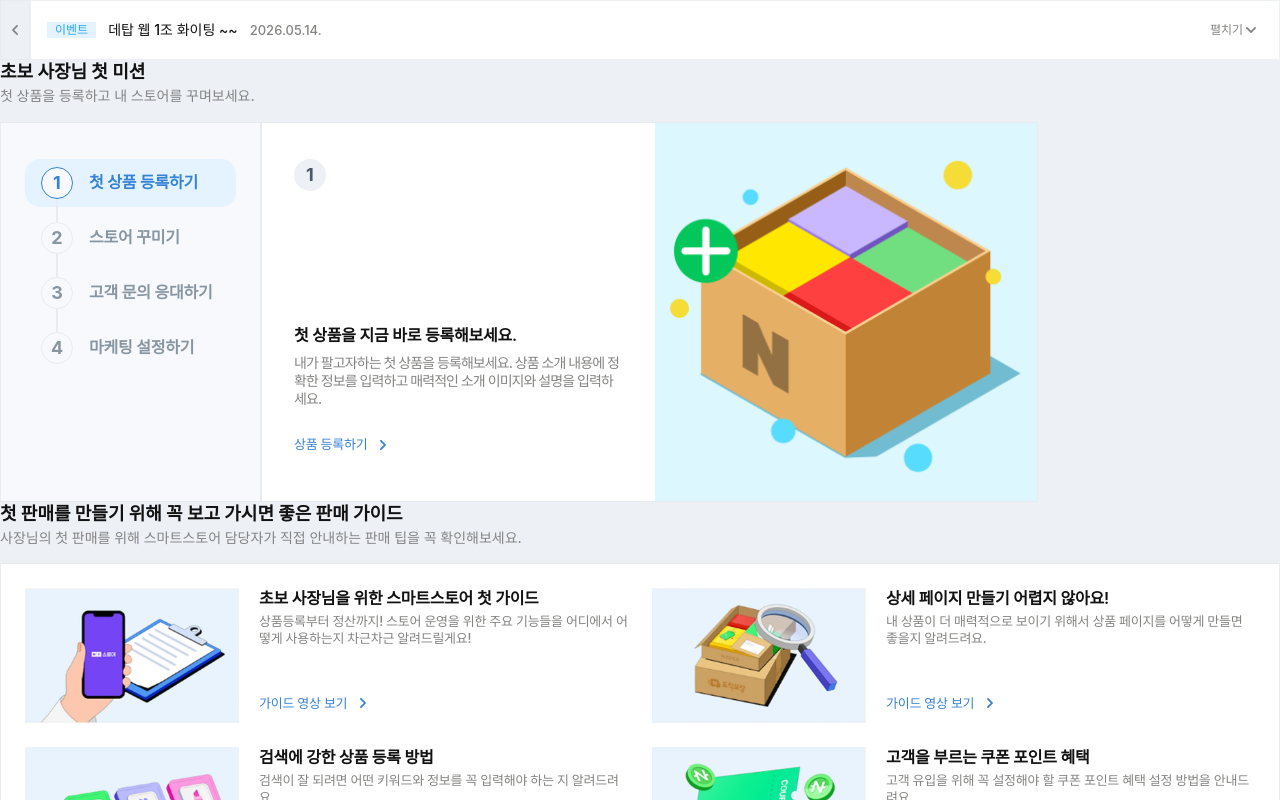
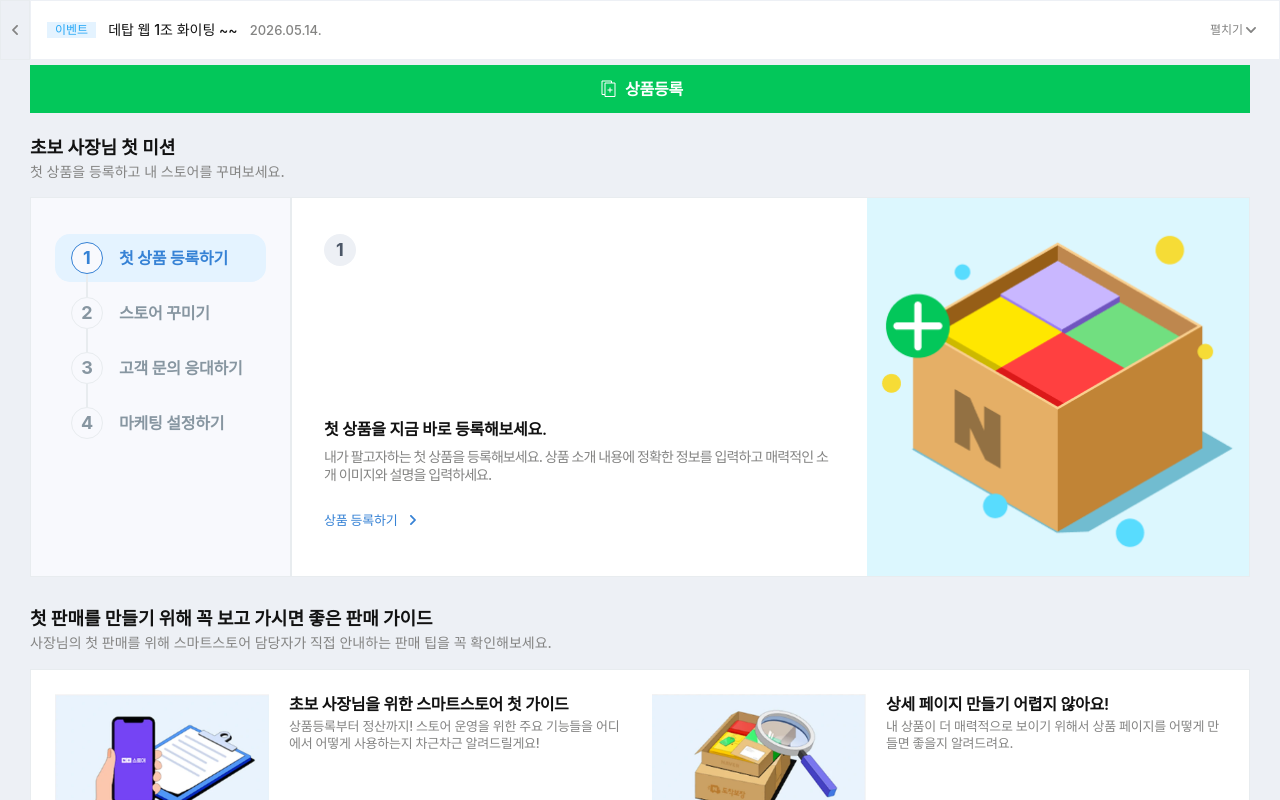
Before and after one commit to SOPT-all/38-COLLABORATION-WEB-NAVER-SMARTSTORE, a React (Vite) app: page / in a window 1280 px wide. Shown: the top 800 px of the page. Built offline with nearby package versions, Linux system fonts and the light colour scheme; a web font is replaced by a local one.

Commit message:
feat: 스토어 홈 퍼블리싱

```diff
--- a/src/pages/store-home/components/mission-section/mission-content-card/mission-content-card.tsx
+++ b/src/pages/store-home/components/mission-section/mission-content-card/mission-content-card.tsx
@@ -12,7 +12,7 @@
 }: MissionContentCardProps) {
   const navigate = useNavigate();
   return (
-    <div className='flex w-[77.7rem] border border-gray-200 bg-white'>
+    <div className='flex flex-1 border border-gray-200 bg-white'>
       {/* 왼쪽 콘텐츠 영역 */}
       <div className='flex flex-1 flex-col justify-between px-[3.2rem] py-[3.6rem]'>
         {/* 숫자 + 원 프레임 */}
--- a/src/pages/store-home/store-home.tsx
+++ b/src/pages/store-home/store-home.tsx
@@ -1,28 +1,40 @@
 import GuideSection from './components/guide-section/guide-section';
-import HomeNoticeBar, { type HomeNotice } from "./components/home-notice-bar";
+import HomeNoticeBar, { type HomeNotice } from './components/home-notice-bar';
 import MissionSection from './components/mission-section/mission-section';
+import RegisterButton from './components/register-button/register-button';
 
 const notices: HomeNotice[] = [
   {
     id: 1,
-    noticeType: "SYSTEM",
-    title: "정산 일일 리포트 발송 일시 중단 안내",
-    createdAt: "2026-05-09T14:30:00",
+    noticeType: 'SYSTEM',
+    title: '정산 일일 리포트 발송 일시 중단 안내',
+    createdAt: '2026-05-09T14:30:00',
   },
   {
     id: 2,
-    noticeType: "EVENT",
-    title: "데탑 웹 1조 화이팅 ~~",
-    createdAt: "2026-05-14T14:30:00",
+    noticeType: 'EVENT',
+    title: '데탑 웹 1조 화이팅 ~~',
+    createdAt: '2026-05-14T14:30:00',
   },
 ];
 
 const StoreHome = () => {
-  return <>
+  return (
+    <div className='w-full'>
       <HomeNoticeBar notices={notices} />
-      <MissionSection />
-      <GuideSection />
-  </>;
+      <div className='flex w-full flex-col px-[3rem]'>
+        <div className='mt-[0.5rem]'>
+          <RegisterButton />
+        </div>
+        <div className='mt-[2.25rem]'>
+          <MissionSection />
+        </div>
+        <div className='mt-[3rem]'>
+          <GuideSection />
+        </div>
+      </div>
+    </div>
+  );
 };
 
 export default StoreHome;
```
